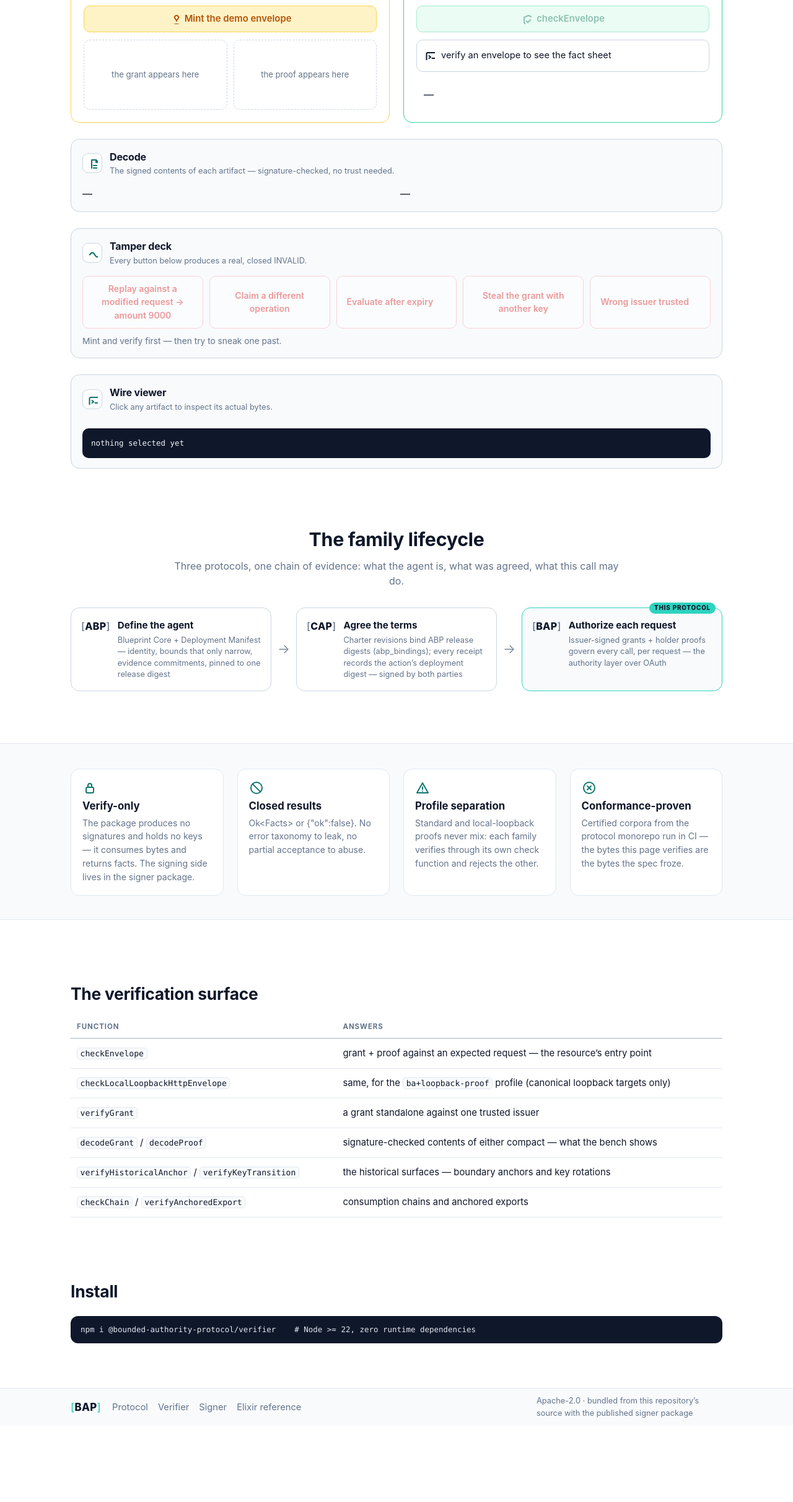
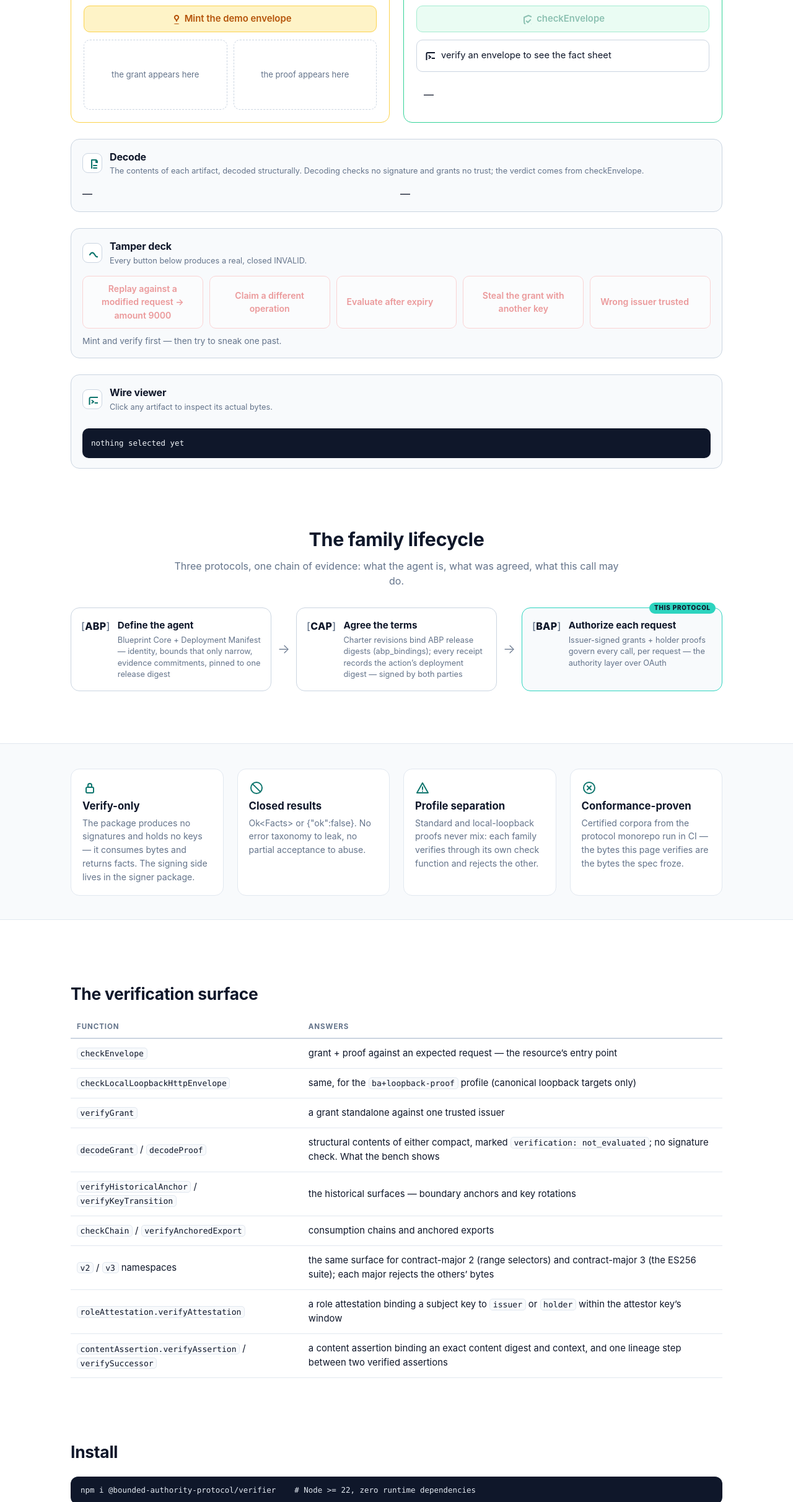
Before and after one commit to baselabs/bounded_authority_protocol_typescript, a website with bundled scripts: page web/index.html in a window 1280 px wide. Shown: the part 1491-3914 px from the top of the page at 62% size. Before the commit the page ends 3791 px from the top, so only its background shows below. Built offline with nearby package versions, Linux system fonts and the light colour scheme.

Commit message:
Site: correct the grant typ label and the decode claim; list every verify surface
- The bench labeled grants 'ba+grant'; the wire typ is 'ba+cap' in all three
  majors (src/v1.ts, v2.ts, v3.ts GRANT_TYP). Both labels fixed.
- The Decode panel and the surface table called decodeGrant/decodeProof
  'signature-checked'. Observed against published 0.5.0: decodeGrant accepts
  a grant with a tampered signature (verification: not_evaluated) while
  verifyGrant rejects it. The text now says decoding is structural and the
  verdict comes from checkEnvelope.
- The surface table adds the v2/v3 namespaces, roleAttestation and
  contentAssertion.

Verified: typecheck:web, build:site (bundle carries ba+cap, no ba+grant).

```diff
--- a/web/index.html
+++ b/web/index.html
@@ -136,7 +136,7 @@
   </div>
 
   <div class="decode-row">
-    <div class="panel-head"><div class="panel-badge"><svg class="ic"><use href="#i-doc"/></svg></div><div class="panel-titles"><span class="panel-title">Decode</span><span class="panel-sub">The signed contents of each artifact — signature-checked, no trust needed.</span></div></div>
+    <div class="panel-head"><div class="panel-badge"><svg class="ic"><use href="#i-doc"/></svg></div><div class="panel-titles"><span class="panel-title">Decode</span><span class="panel-sub">The contents of each artifact, decoded structurally. Decoding checks no signature and grants no trust; the verdict comes from checkEnvelope.</span></div></div>
     <div class="decode-grid">
       <div id="decode-grant" data-label="grant (decodeGrant)">—</div>
       <div id="decode-proof" data-label="proof (decodeProof)">—</div>
@@ -194,9 +194,12 @@
       <tr><td><code>checkEnvelope</code></td><td>grant + proof against an expected request — the resource’s entry point</td></tr>
       <tr><td><code>checkLocalLoopbackHttpEnvelope</code></td><td>same, for the <code>ba+loopback-proof</code> profile (canonical loopback targets only)</td></tr>
       <tr><td><code>verifyGrant</code></td><td>a grant standalone against one trusted issuer</td></tr>
-      <tr><td><code>decodeGrant</code> / <code>decodeProof</code></td><td>signature-checked contents of either compact — what the bench shows</td></tr>
+      <tr><td><code>decodeGrant</code> / <code>decodeProof</code></td><td>structural contents of either compact, marked <code>verification: not_evaluated</code>; no signature check. What the bench shows</td></tr>
       <tr><td><code>verifyHistoricalAnchor</code> / <code>verifyKeyTransition</code></td><td>the historical surfaces — boundary anchors and key rotations</td></tr>
       <tr><td><code>checkChain</code> / <code>verifyAnchoredExport</code></td><td>consumption chains and anchored exports</td></tr>
+      <tr><td><code>v2</code> / <code>v3</code> namespaces</td><td>the same surface for contract-major 2 (range selectors) and contract-major 3 (the ES256 suite); each major rejects the others’ bytes</td></tr>
+      <tr><td><code>roleAttestation.verifyAttestation</code></td><td>a role attestation binding a subject key to <code>issuer</code> or <code>holder</code> within the attestor key’s window</td></tr>
+      <tr><td><code>contentAssertion.verifyAssertion</code> / <code>verifySuccessor</code></td><td>a content assertion binding an exact content digest and context, and one lineage step between two verified assertions</td></tr>
     </tbody>
   </table>
 </section>
--- a/web/main.ts
+++ b/web/main.ts
@@ -240,7 +240,7 @@ function expected(over: Record<string, unknown> = {}) {
 function renderDecode(): void {
   if (!grantCompact || !proofCompact) return;
   const g = decodeGrant(grantCompact);
-  $("decode-grant").innerHTML = accordion("Grant", "ba+grant", g.ok ? g.value : g, false);
+  $("decode-grant").innerHTML = accordion("Grant", "ba+cap", g.ok ? g.value : g, false);
   const p = decodeProof(proofCompact);
   $("decode-proof").innerHTML = accordion("Proof", "dpop+jwt", p.ok ? p.value : p, false);
 }
@@ -265,7 +265,7 @@ async function doMint(): Promise<void> {
 
   const sg = $("slot-grant");
   sg.textContent = "";
-  const cg = artifactCard("grant", "ba+grant", `jkt ${holder.thumb.slice(0, 8)}…`, () => { mark(cg); showWire("grant", grantCompact!); });
+  const cg = artifactCard("grant", "ba+cap", `jkt ${holder.thumb.slice(0, 8)}…`, () => { mark(cg); showWire("grant", grantCompact!); });
   cg.style.marginBottom = "8px";
   sg.appendChild(cg);
   const sp = $("slot-proof");
```
